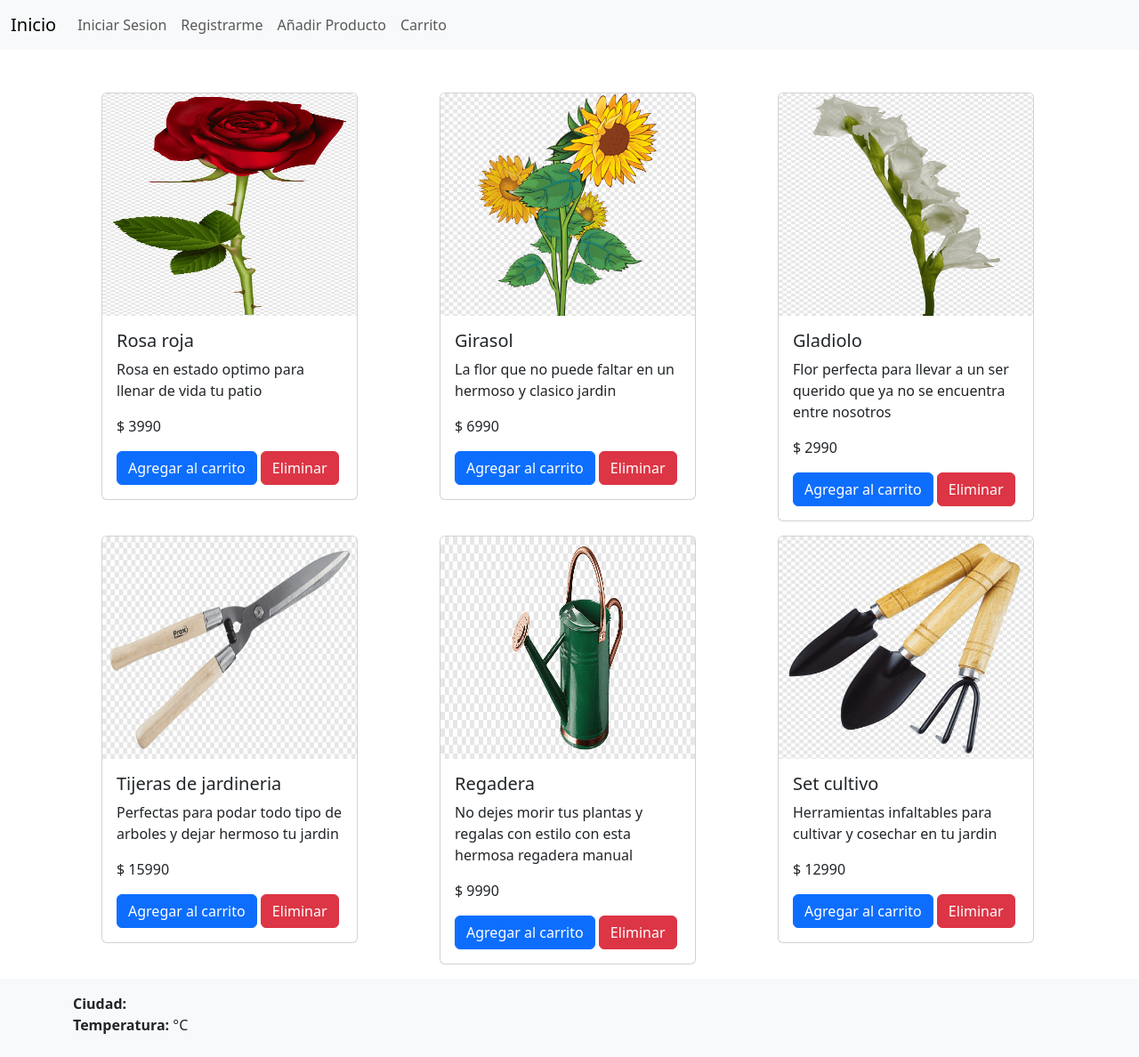
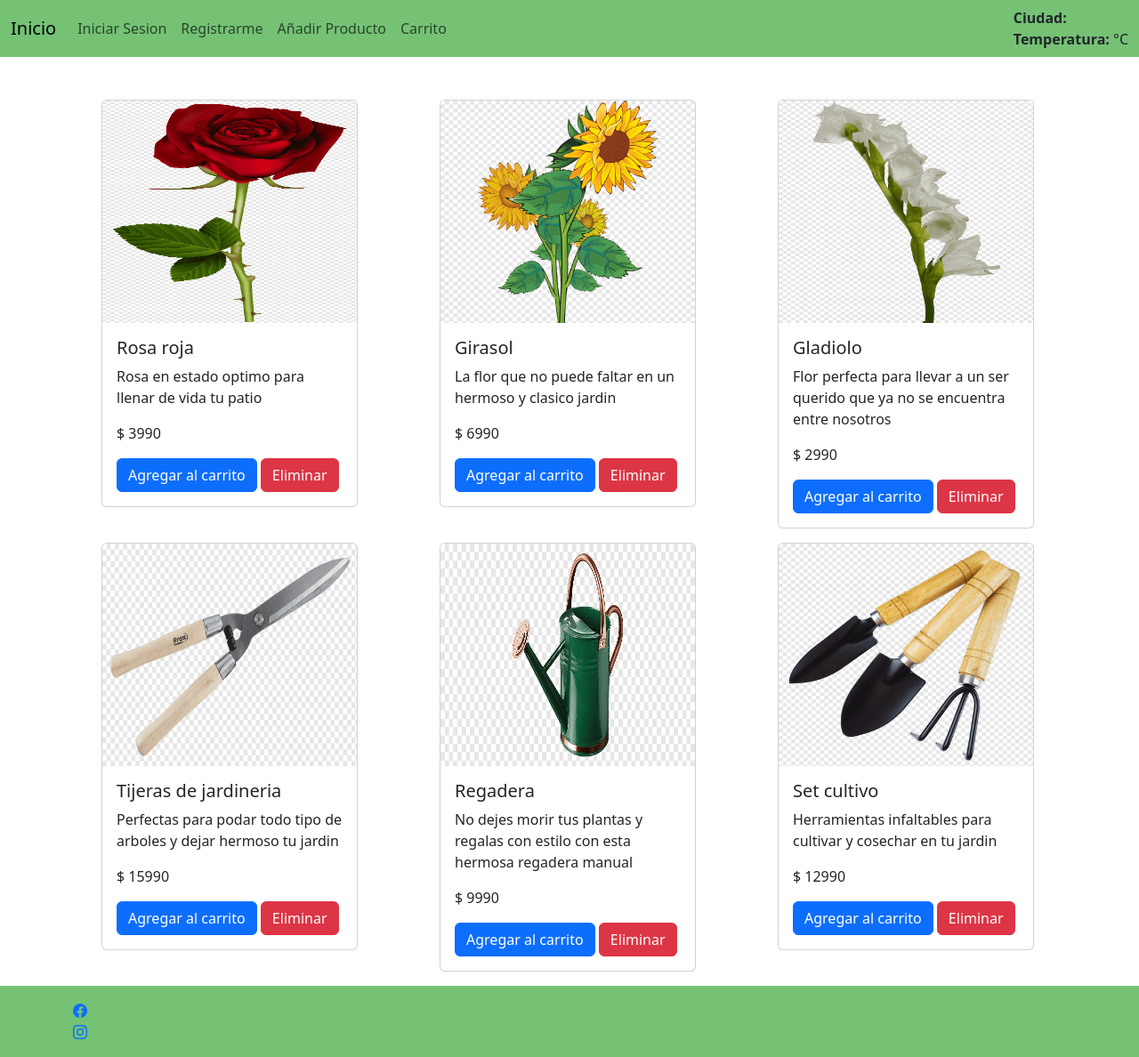
Before and after one commit to BeDuranr/Carrito-con-Webpay-Django, a Django app: page / in a window 1280 px wide. Shown: the whole page at 89% size. Before the commit the page ends 1162 px from the top, so only its background shows below. Run offline with Django 4.2, Linux system fonts and the light colour scheme; data comes from the database, SQL or seed files in the repository; data that the repository does not hold is empty.

Commit message:
apiClima

```diff
--- a/miproject/cars/api.js
+++ b/miproject/cars/api.js
@@ -2,8 +2,6 @@
     navigator.geolocation.getCurrentPosition(function(position) {
         var lat = position.coords.latitude;
         var lon = position.coords.longitude;
-
-        // Llamada AJAX para enviar las coordenadas al servidor Django
         $.ajax({
             url: '/get-weather/',
             method: 'GET',
--- a/miproject/cars/templates/product_list.html
+++ b/miproject/cars/templates/product_list.html
@@ -6,11 +6,12 @@
     <meta name="viewport" content="width=device-width, initial-scale=1.0">
     <link href="https://cdn.jsdelivr.net/npm/bootstrap@5.3.3/dist/css/bootstrap.min.css" rel="stylesheet"
         integrity="sha384-QWTKZyjpPEjISv5WaRU9OFeRpok6YctnYmDr5pNlyT2bRjXh0JMhjY6hW+ALEwIH" crossorigin="anonymous">
+    <link rel="stylesheet" href="https://cdn.jsdelivr.net/npm/bootstrap-icons@1.11.3/font/bootstrap-icons.min.css">
     <title>Product List</title>
 </head>
 
 <body>
-    <nav class="navbar navbar-expand-lg bg-body-tertiary">
+    <nav class="navbar navbar-expand-lg " style="background-color: rgb(117, 194, 117);">
         <div class="container-fluid">
             <a class="navbar-brand" href="/product_list">Inicio</a>
             <button class="navbar-toggler" type="button" data-bs-toggle="collapse" data-bs-target="#navbarNavAltMarkup"
@@ -23,8 +24,10 @@
                     <a class="nav-link" href="/signup">Registrarme</a>
                     <a class="nav-link" href="/agregar">Añadir Producto</a>
                     <a class="nav-link" href="/cart">Carrito</a>
+
                 </div>
             </div>
+            <div id="clima-info"></div>
         </div>
     </nav>
 
@@ -55,12 +58,15 @@
             {% endfor %}
         </div>
     </div>
-    <footer class="footer mt-auto py-3 bg-light">
+    <footer class="footer mt-auto py-3"  style="background-color: rgb(117, 194, 117);">
         <div class="container">
             <div class="row">
-                <div class="col">
-                    <div id="clima-info"></div>
-                </div>
+                <a href="https://www.facebook.com/">
+                    <i class="bi bi-facebook"></i>
+                </a>
+                <a href="https://www.instagram.com/">
+                    <i class="bi bi-instagram"></i>
+                </a>
             </div>
         </div>
     </footer>
```
